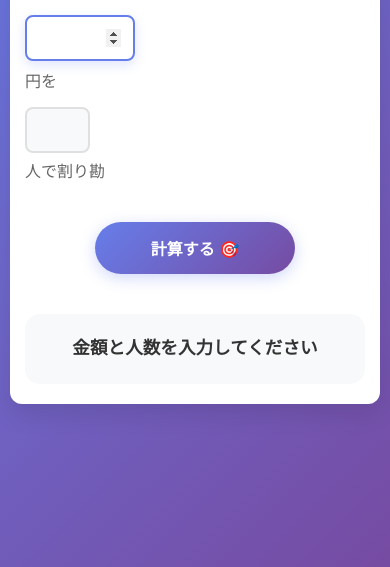
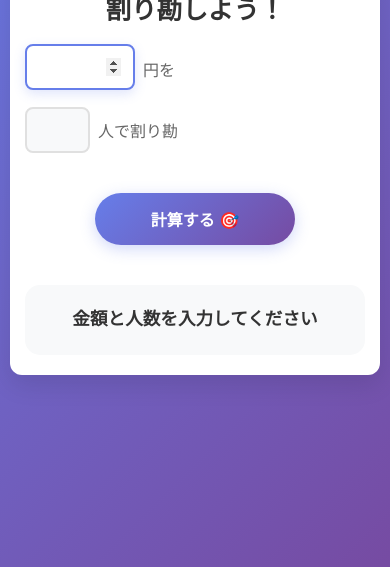
Before and after one commit to ojizou003/warikan-app, a plain HTML site: page index.html in a window 390 px wide. Shown: the part 277-844 px from the top of the page. Drawn offline with Linux system fonts and the light colour scheme.

Commit message:
レイアウトを改善し、.input-wrapperのスタイルを変更しました。flex-directionをrowに設定し、gapやalign-itemsを調整しました。また、price-wrapperとcount-wrapperにflex-wrapの設定を追加しました。

```diff
--- a/index.html
+++ b/index.html
@@ -303,9 +303,19 @@
                 }
 
                 .input-wrapper {
-                    flex-direction: column;
-                    gap: 5px;
-                    align-items: flex-start;
+                    flex-direction: row;
+                    gap: 8px;
+                    align-items: center;
+                    justify-content: flex-start;
+                    flex-wrap: wrap;
+                }
+
+                .input-wrapper.price-wrapper {
+                    flex-wrap: nowrap;
+                }
+
+                .input-wrapper.count-wrapper {
+                    flex-wrap: nowrap;
                 }
 
                 .result-amount {
```
